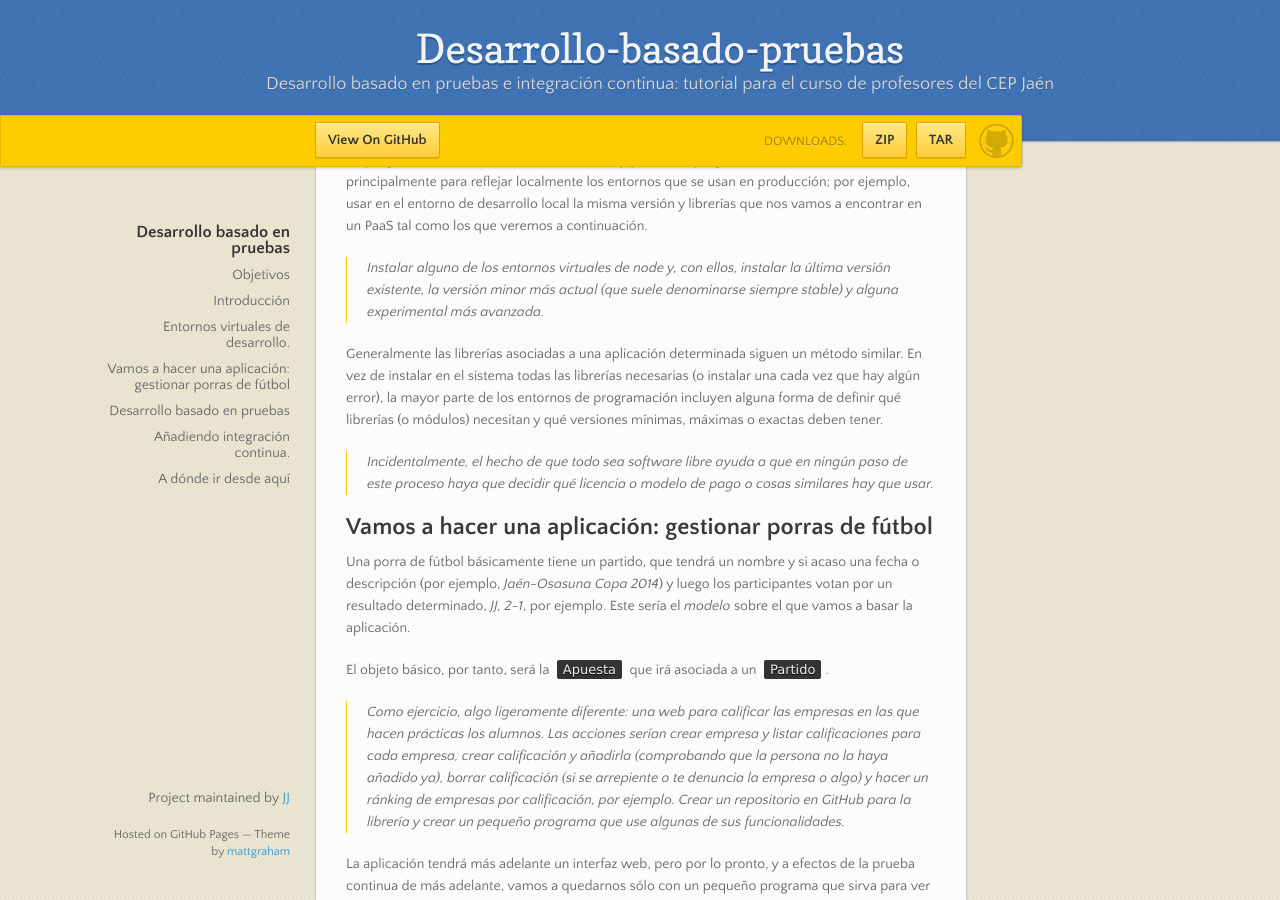
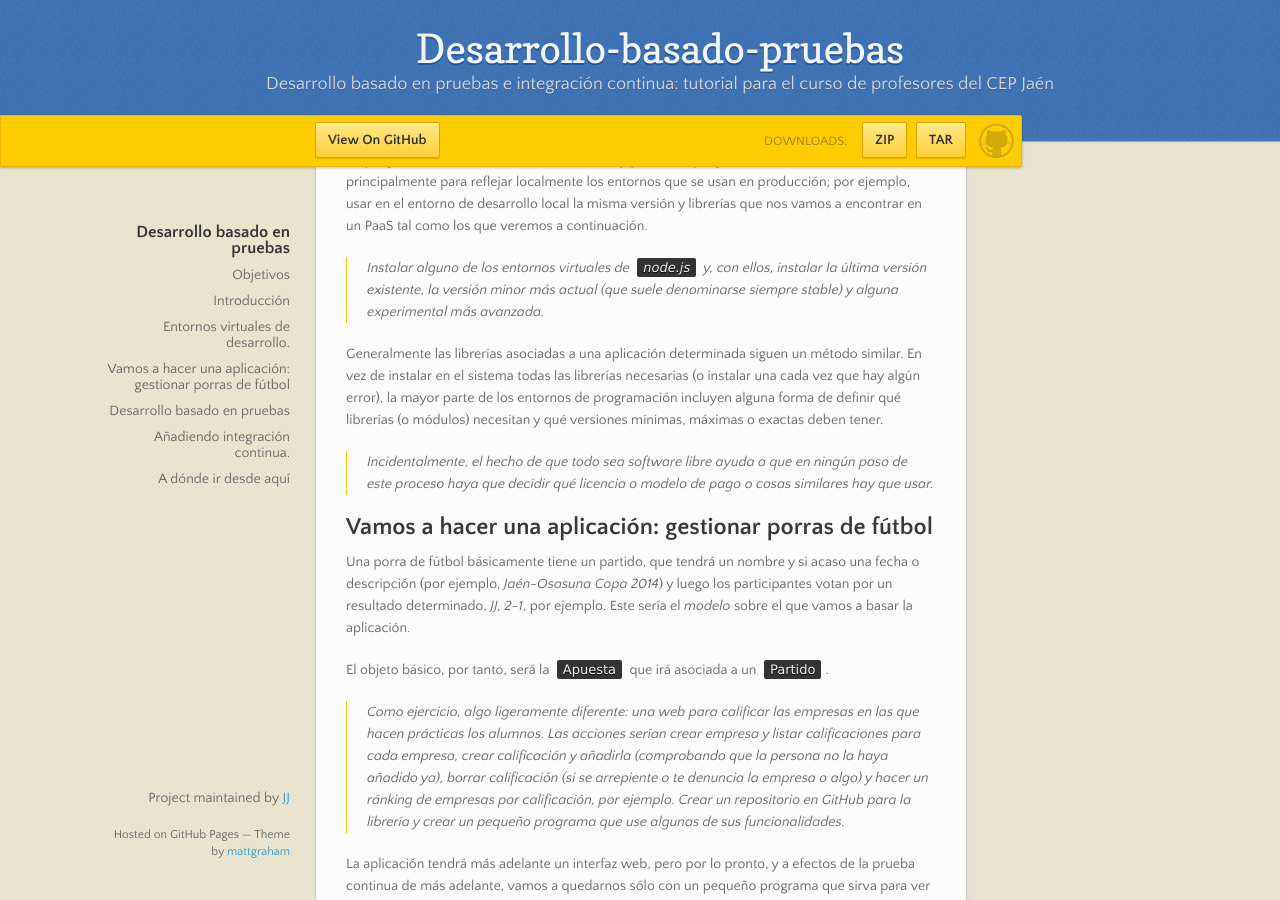
Before and after one commit to JJ/desarrollo-basado-pruebas, a Jekyll site: the page built from index.md, in a window 1280 px wide and 900 px high, scrolled down 2078 px. Built offline with Jekyll 4.4.1, drawn with Linux system fonts in a browser that asks for light colours; nearby versions of some CDN libraries.

Commit message:
Sync gh-pages with master

```diff
--- a/index.md
+++ b/index.md
@@ -125,7 +125,7 @@ ejemplo, usar en el entorno de desarrollo local la misma versión y
 librerías que nos vamos a encontrar en un PaaS tal como los que
 veremos a continuación.
 
->Instalar alguno de los entornos virtuales de node y, con ellos,
+>Instalar alguno de los entornos virtuales de `node.js` y, con ellos,
 >instalar la última versión existente, la versión *minor* más actual
 >(que suele denominarse siempre *stable*) y alguna experimental más
 >avanzada.
```
Also changed, not shown: README.md.
